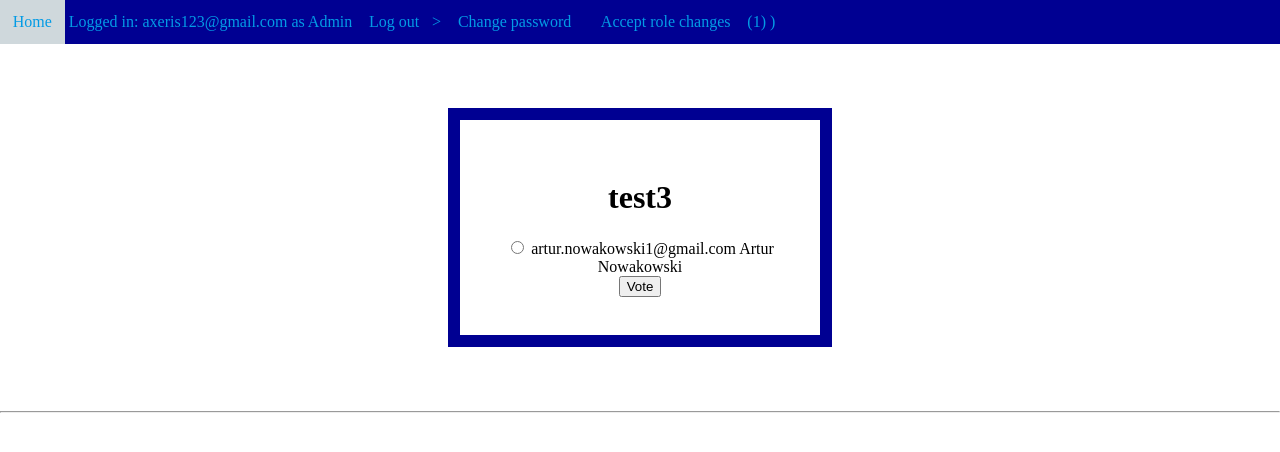
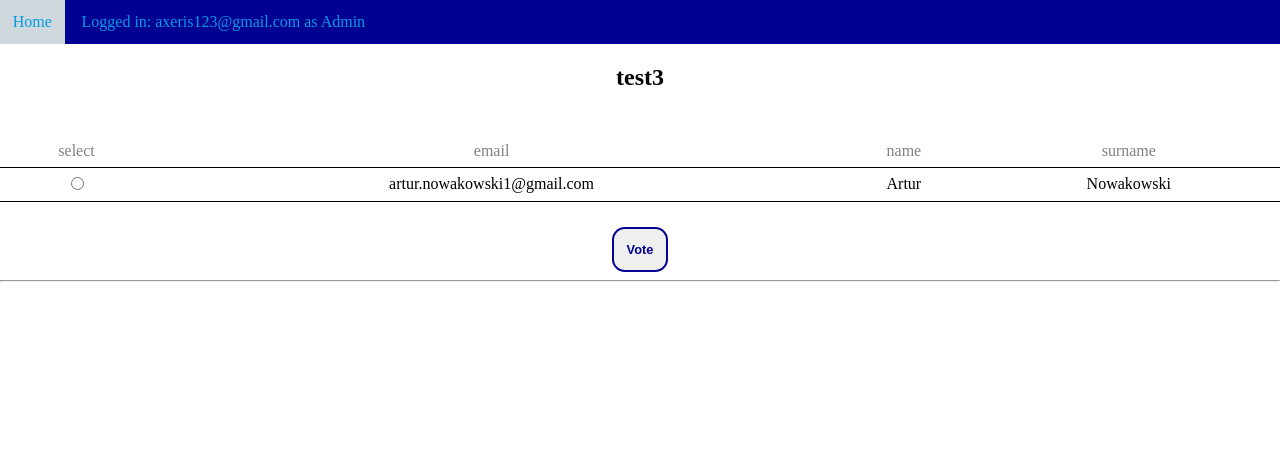
Before and after one commit to xolir/DTAS, a Django app: page /polls/8/ in a window 1280 px wide. Shown: the top 452 px of the page. Run offline with Django 3.2, Linux system fonts and the light colour scheme; a user stored in the database is signed in; data comes from the database, SQL or seed files in the repository; both versions use the stored data as it was after the commit.

Commit message:
Changes in front

```diff
--- a/django/TAS/polls/models.py
+++ b/django/TAS/polls/models.py
@@ -33,6 +33,15 @@ class Question(models.Model):
     has_ended.admin_order_field = 'end_date'
     has_ended.boolean = True
     has_ended.short_description = 'Has ended?'
+
+    def sorted_votes(self):
+        return sorted(self.vote_set.all(), key=lambda vote: vote.votes, reverse=True)
+
+    def current_leader(self):
+        try:
+            return self.sorted_votes()[0].user_id
+        except:
+            return None
 
 class MyUserManager(BaseUserManager):
     """
--- a/django/TAS/polls/static/polls/style.css
+++ b/django/TAS/polls/static/polls/style.css
@@ -1,5 +1,9 @@
 li a {
-    color: green;
+    color: rgb(0, 0, 146);
+}
+
+a:hover li:hover {
+  color: rgb(228, 222, 222);
 }
 
 body {
@@ -27,15 +31,47 @@ nav a.active {
   color: #039be5;
 }
 
-#content {
+.beforeLogging {
   margin: 5vw 35vw 5vw 35vw;
   border: 1vw solid rgb(0, 0, 146);
   padding: 3vw;
   text-align: center;
 }
 
+.finishedPolls ul {
+  list-style: none;
+}
+
+.finishedPolls li {
+  background-color: rgb(228, 222, 222);
+  border: .2vw solid rgb(0, 0, 146);
+  border-radius: 1vw;
+  color: rgb(0, 0, 146);
+  margin: 1vw;
+  padding: 1vw;
+}
+
+.finishedPolls li:hover {
+  background-color: rgb(0, 0, 146);
+  color: rgb(228, 222, 222);
+}
+
+.finishedPolls a {
+  text-decoration: none;
+  color: inherit;
+}
+
+.results li {
+  list-style: decimal;
+}
+
+.results a {
+  text-decoration: none;
+}
+
 h2 {
   padding-bottom: 2vw;
+  text-align: center;
 }
 
 .standardButton {
@@ -61,3 +97,79 @@ h2 {
   padding: .5vw;
   font-size: 12px;
 }
+
+.dropbtn {
+  padding: 1vw;
+  text-decoration: none;
+  display: inline-block;
+}
+
+.dropdown {
+  position: relative;
+  display: inline-block;
+}
+
+.dropdown-content {
+  display: none;
+  position: absolute;
+  background-color: #f9f9f9;
+  min-width: 160px;
+  box-shadow: 0px 8px 16px 0px rgba(0,0,0,0.2);
+  z-index: 1;
+}
+
+.dropdown-content a {
+  color: black;
+  padding: 12px 16px;
+  text-decoration: none;
+  display: block;
+}
+
+.dropdown-content a:hover {background-color: #f1f1f1}
+
+.dropdown:hover .dropdown-content {
+  display: block;
+}
+
+.dropdown:hover .dropbtn {
+  color: #039be5;
+  background-color: #CFD8DC;
+}
+
+.active_polls li {
+  list-style: decimal;
+  font-size: 2vw;
+  color:  rgb(0, 0, 146);
+}
+
+.active_polls a {
+  text-decoration: none;
+}
+
+thead {
+  color: grey;
+}
+
+td {
+  border-bottom: 1px solid black;
+  padding: .5vw;
+}
+
+tr a{
+  text-decoration: none;
+  color: rgb(59,115,175);
+}
+
+tr:nth-child(even) {
+  background-color: #a3d8f0;
+}
+
+table {
+  border-collapse: collapse;
+  width: 100%;
+  margin-bottom: 2vw;
+}
+
+.voting {
+  text-align: center;
+}
--- a/django/TAS/polls/templates/polls/detail.html
+++ b/django/TAS/polls/templates/polls/detail.html
@@ -1,15 +1,35 @@
 {% extends "base.html" %}
 {% block content %}
-<h1>{{ question.question_text }}</h1>
+<h2>{{ question.question_text }}</h2>
 
 {% if error_message %}<p><strong>{{ error_message }}</strong></p>{% endif %}
-
+<div class="voting">
 <form action="{% url 'polls:vote' question.id %}" method="post">
 {% csrf_token %}
-{% for user in question.user.all %}
-    <input type="radio" name="user" id="user{{ forloop.counter }}" value="{{ user.id }}" />
-    <label for="user{{ forloop.counter }}"> {{ user.email }} {{ user.name }} {{ user.surname }}</label><br />
-{% endfor %}
-<input type="submit" value="Vote" />
+{% if question.user.all|length > 0 %}
+<table>
+    <thead>
+        <tr>
+            <td>select</td>
+            <td>email</td>
+            <td>name</td>
+            <td>surname</td>
+        </tr>
+
+    </thead>
+    {% for user in question.user.all %}
+    <tr>
+        <td><input type="radio" name="user" id="user{{ forloop.counter }}" value="{{ user.id }}" /></td>
+        <td><label for="user{{ forloop.counter }}"> {{ user.email }}</label></td></label>
+        <td><label for="user{{ forloop.counter }}">{{ user.name }}</label></td>
+        <td><label for="user{{ forloop.counter }}">{{ user.surname }}</label></td>
+    </tr>
+    {% endfor %}
+</table>
+{% else %}
+<h2>There are no candidates registred yet</h2>
+{% endif %}
+<input type="submit" value="Vote" class="standardButton"/>
 </form>
+</div>
 {% endblock %}
--- a/django/TAS/polls/templates/polls/finishedpolls.html
+++ b/django/TAS/polls/templates/polls/finishedpolls.html
@@ -3,6 +3,7 @@
 
 <link rel="stylesheet" type="text/css" href="{% static 'polls/style.css' %}" />
 {% block content %}
+<div class="finishedPolls">
 {% if finished_polls_list %}
     <ul>
     {% for question in finished_polls_list %}
@@ -12,4 +13,5 @@
 {% else %}
     <p>No polls have been finished.</p>
 {% endif %}
+</div>
 {% endblock %}
--- a/django/TAS/templates/base.html
+++ b/django/TAS/templates/base.html
@@ -17,19 +17,24 @@
     <a href="{% url 'polls:index' %}">{% trans "Home" %}</a>
 
     {% if user.is_authenticated %}
+    <div class="dropdown">
+    <div class="dropbtn">
     {% trans "Logged in" %}: {{ user.email }} as {{ user.role }}
-        <a href="{% url 'auth_logout' %}">{% trans "Log out" %}</a>>
+    </div>
+    <div class="dropdown-content">
+        <a href="{% url 'auth_logout' %}">{% trans "Log out" %}</a>
         <a href="{% url 'auth_password_change' %}">{% trans "Change password" %}</a>
         {% if user|has_role:'admin' %}
             {% count_role_changes as tmp %}
             {% if tmp != 0 %}
-            <a href="{% url 'polls:changerole' %}">{% trans "Accept role changes" %} </a> ({{ tmp }})
+            <a href="{% url 'polls:changerole' %}">{% trans "Accept role changes" %} ({{ tmp }})</a>
             {% endif %}
         {% endif %}
         {% if not user|has_role:'admin' %}
             <a href="{% url 'polls:requestrole' %}">{% trans "Change role" %}</a>
         {% endif %}
-        )
+    </div>
+    </div>
     {% else %}
        <a href="{% url 'auth_login' %}">{% trans "Log in" %}</a>
        <a href="{% url 'registration_register' %}">{% trans "Register" %}</a>
--- a/django/TAS/templates/registration/login.html
+++ b/django/TAS/templates/registration/login.html
@@ -2,6 +2,7 @@
 {% load i18n %}
 
 {% block content %}
+<div class="beforeLogging">
 <h2>Log in</h2>
 <form method="post" action=".">
   {% csrf_token %}
@@ -13,4 +14,5 @@
 
 <p><a href="{% url 'auth_password_reset' %}">{% trans "Forgot password" %}? {% trans "Reset it" %}</a></p>
 <p><a href="{% url 'registration_register' %}">{% trans "Not member" %}? {% trans "Register" %}</a></p>
+</div>
 {% endblock %}
--- a/django/TAS/templates/registration/registration_form.html
+++ b/django/TAS/templates/registration/registration_form.html
@@ -5,6 +5,7 @@
     {% if user.is_authenticated %}
     You are already registered & logged in!
     {% else %}
+    <div class="beforeLogging">
     <h2>Registration</h2>
     <form method="post" action=".">
       {% csrf_token %}
@@ -12,5 +13,6 @@
 
       <input type="submit" class="standardButton" value="{% trans 'Submit' %}" />
     </form>
+  </div>
     {% endif %}
 {% endblock %}
```
Also changed, not shown: django/TAS/polls/templates/polls/index.html (+23 -6 lines), django/TAS/polls/templates/polls/results.html (+20 -5 lines), django/TAS/db.sqlite3.
